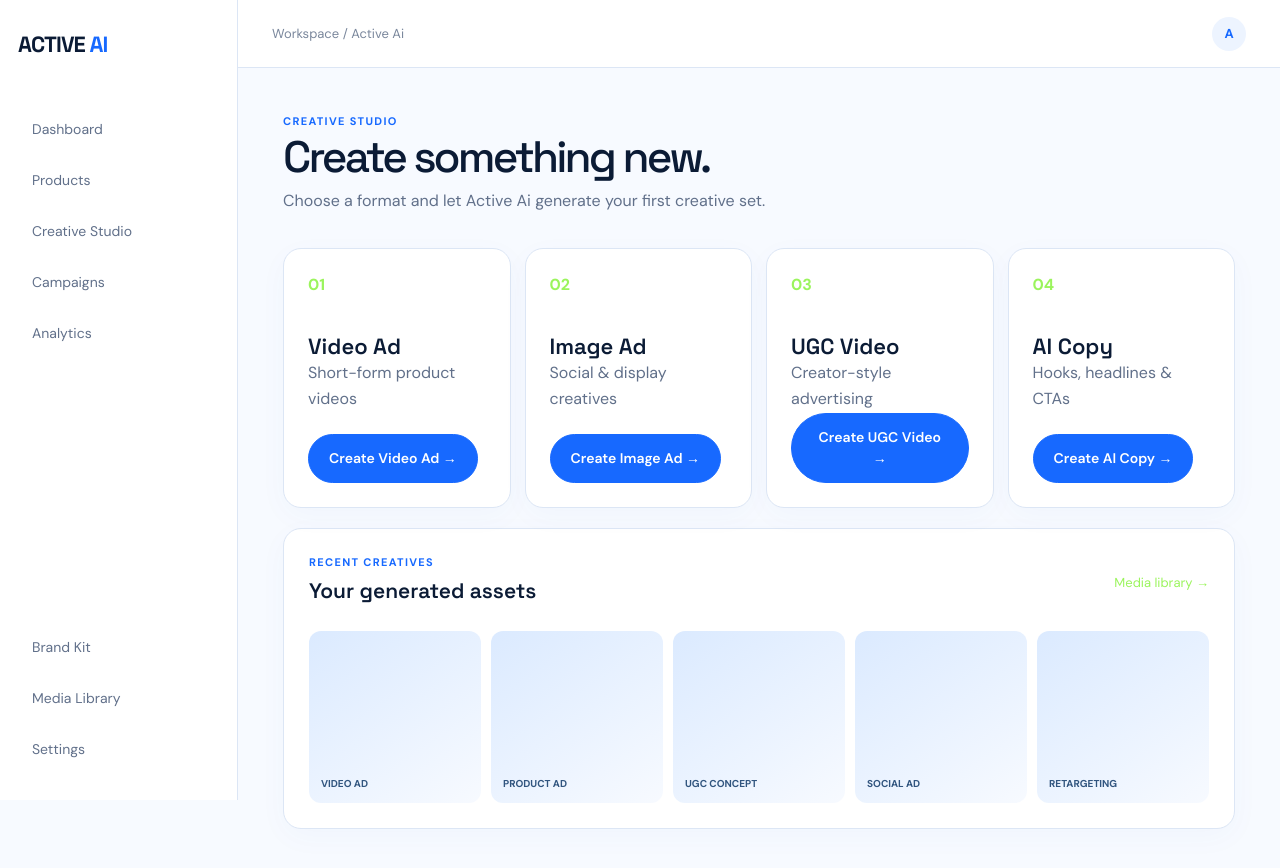
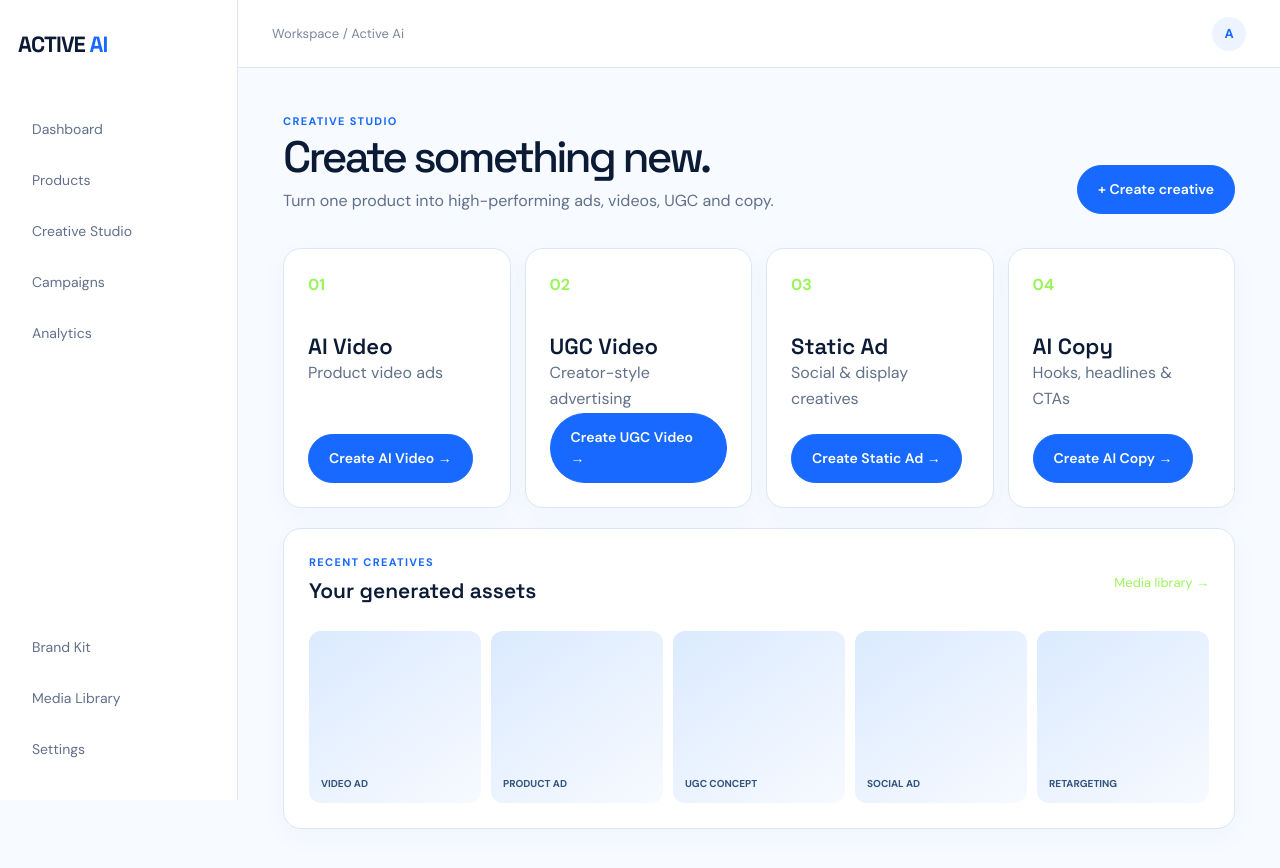
Before and after one commit to active9ltd/active-ai, a Next.js app: page /dashboard/studio in a window 1280 px wide. Shown: the top 868 px of the page. Built offline with nearby package versions, Linux system fonts and the light colour scheme.

Commit message:
feat: connect Creative Studio cards to builder

```diff
--- a/app/dashboard/studio/page.tsx
+++ b/app/dashboard/studio/page.tsx
@@ -1,3 +1,3 @@
 import Link from 'next/link';
-const formats=[['Video Ad','Short-form product videos'],['Image Ad','Social & display creatives'],['UGC Video','Creator-style advertising'],['AI Copy','Hooks, headlines & CTAs']];
-export default function Studio(){return <main className="dashboard-page"><div className="page-heading"><div><p className="kicker">CREATIVE STUDIO</p><h1>Create something new.</h1><p className="muted">Choose a format and let Active Ai generate your first creative set.</p></div></div><div className="studio-grid">{formats.map(([name,text],i)=><article className="studio-card" key={name}><div className="studio-number">0{i+1}</div><h2>{name}</h2><p className="muted">{text}</p><button className="btn btn-primary">Create {name} →</button></article>)}</div><section className="panel studio-recent"><div className="panel-head"><div><p className="kicker">RECENT CREATIVES</p><h2>Your generated assets</h2></div><Link href="/dashboard/media">Media library →</Link></div><div className="creative-strip">{['VIDEO AD','PRODUCT AD','UGC CONCEPT','SOCIAL AD','RETARGETING'].map(x=><div className="creative" key={x}><span>{x}</span></div>)}</div></section></main>}
+const formats=[['AI Video','Product video ads'],['UGC Video','Creator-style advertising'],['Static Ad','Social & display creatives'],['AI Copy','Hooks, headlines & CTAs']];
+export default function Studio(){return <main className="dashboard-page"><div className="page-heading"><div><p className="kicker">CREATIVE STUDIO</p><h1>Create something new.</h1><p className="muted">Turn one product into high-performing ads, videos, UGC and copy.</p></div><Link className="btn btn-primary" href="/dashboard/studio/create">+ Create creative</Link></div><div className="studio-grid">{formats.map(([name,text],i)=><Link href="/dashboard/studio/create" className="studio-card" key={name}><div className="studio-number">0{i+1}</div><h2>{name}</h2><p className="muted">{text}</p><span className="btn btn-primary">Create {name} →</span></Link>)}</div><section className="panel studio-recent"><div className="panel-head"><div><p className="kicker">RECENT CREATIVES</p><h2>Your generated assets</h2></div><Link href="/dashboard/media">Media library →</Link></div><div className="creative-strip">{['VIDEO AD','PRODUCT AD','UGC CONCEPT','SOCIAL AD','RETARGETING'].map(x=><div className="creative" key={x}><span>{x}</span></div>)}</div></section></main>}
```
